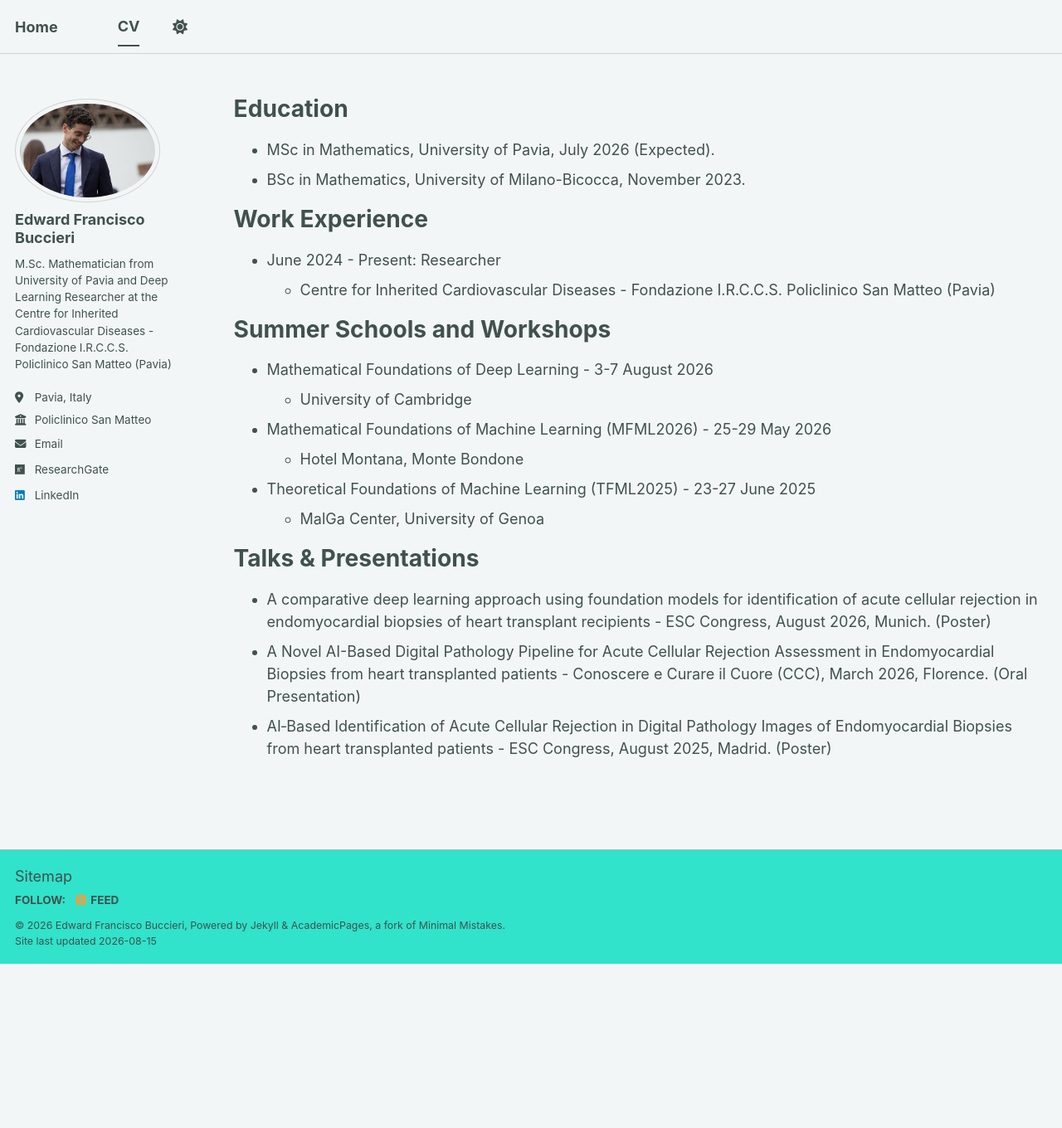
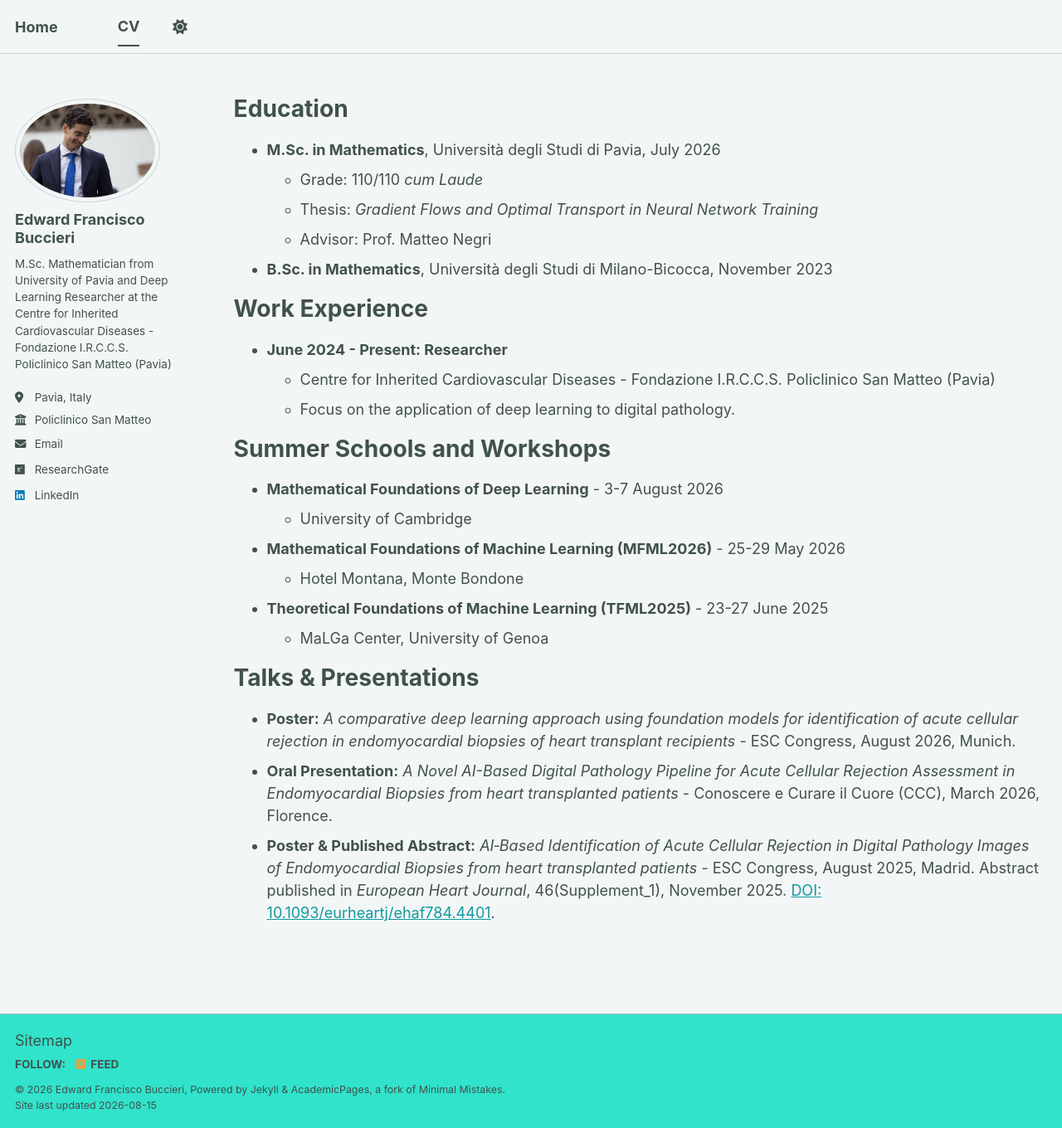
Before and after one commit to edward-f-buccieri/edward-f-buccieri.github.io, a Jekyll site: the page built from _pages/cv.md, in a window 1280 px wide and 1360 px high. Shown: the whole window at 83% size. Built offline with Jekyll 4.4.1, drawn with Linux system fonts in a browser that asks for light colours; a script bundle is joined from its source files by our own code; library files that are not in the unit come from our copies.

Commit message:
Update cv.md

```diff
--- a/_pages/cv.md
+++ b/_pages/cv.md
@@ -11,26 +11,29 @@ redirect_from:
 
 Education
 ======
-* MSc in Mathematics, University of Pavia, July 2026 (Expected).
-* BSc in Mathematics, University of Milano-Bicocca, November 2023.
+* **M.Sc. in Mathematics**, Università degli Studi di Pavia, July 2026
+  * Grade: 110/110 *cum Laude*
+  * Thesis: *Gradient Flows and Optimal Transport in Neural Network Training*
+  * Advisor: Prof. Matteo Negri
+* **B.Sc. in Mathematics**, Università degli Studi di Milano-Bicocca, November 2023
 
 Work Experience
 ======
-* June 2024 - Present: Researcher
+* **June 2024 - Present: Researcher**
   * Centre for Inherited Cardiovascular Diseases - Fondazione I.R.C.C.S. Policlinico San Matteo (Pavia)
+  * Focus on the application of deep learning to digital pathology.
 
 Summer Schools and Workshops
 ======
-* Mathematical Foundations of Deep Learning - 3-7 August 2026
+* **Mathematical Foundations of Deep Learning** - 3-7 August 2026
   * University of Cambridge
-* Mathematical Foundations of Machine Learning (MFML2026) - 25-29 May 2026
+* **Mathematical Foundations of Machine Learning (MFML2026)** - 25-29 May 2026
   * Hotel Montana, Monte Bondone
-* Theoretical Foundations of Machine Learning (TFML2025) - 23-27 June 2025
-  * MalGa Center, University of Genoa
+* **Theoretical Foundations of Machine Learning (TFML2025)** - 23-27 June 2025
+  * MaLGa Center, University of Genoa
 
 Talks & Presentations
 ======
-* A comparative deep learning approach using foundation models for identification of acute cellular rejection in endomyocardial biopsies of heart transplant recipients - ESC Congress, August 2026, Munich. (Poster)
-* A Novel AI-Based Digital Pathology Pipeline for Acute Cellular Rejection Assessment in Endomyocardial Biopsies from heart transplanted patients - Conoscere e Curare il Cuore (CCC), March 2026, Florence. (Oral Presentation)
-* AI‑Based Identification of Acute Cellular Rejection in Digital Pathology Images of Endomyocardial Biopsies from heart transplanted
-patients - ESC Congress, August 2025, Madrid. (Poster)
+* **Poster:** *A comparative deep learning approach using foundation models for identification of acute cellular rejection in endomyocardial biopsies of heart transplant recipients* - ESC Congress, August 2026, Munich.
+* **Oral Presentation:** *A Novel AI-Based Digital Pathology Pipeline for Acute Cellular Rejection Assessment in Endomyocardial Biopsies from heart transplanted patients* - Conoscere e Curare il Cuore (CCC), March 2026, Florence.
+* **Poster & Published Abstract:** *AI‑Based Identification of Acute Cellular Rejection in Digital Pathology Images of Endomyocardial Biopsies from heart transplanted patients* - ESC Congress, August 2025, Madrid. Abstract published in *European Heart Journal*, 46(Supplement_1), November 2025. [DOI: 10.1093/eurheartj/ehaf784.4401](https://doi.org/10.1093/eurheartj/ehaf784.4401).
```
